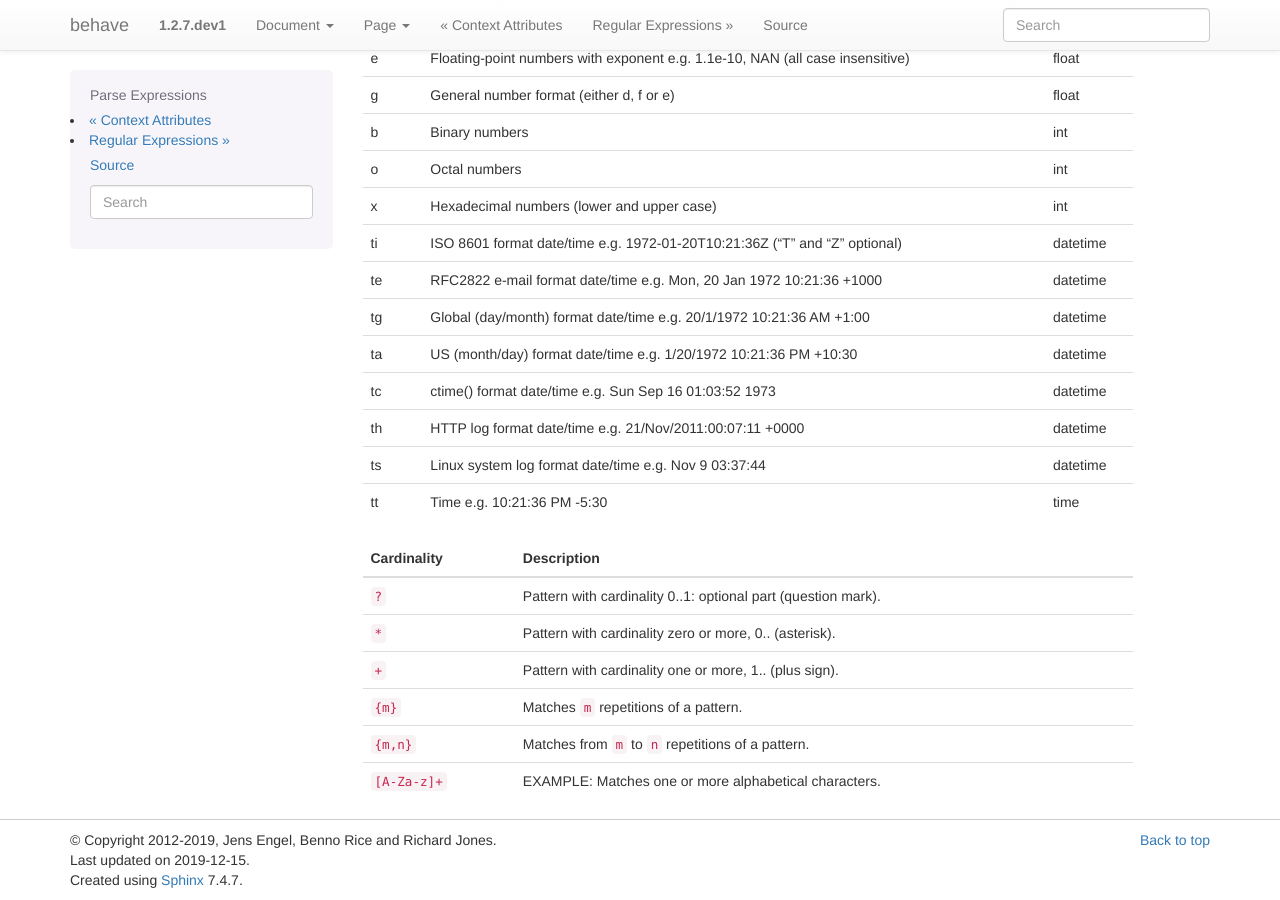
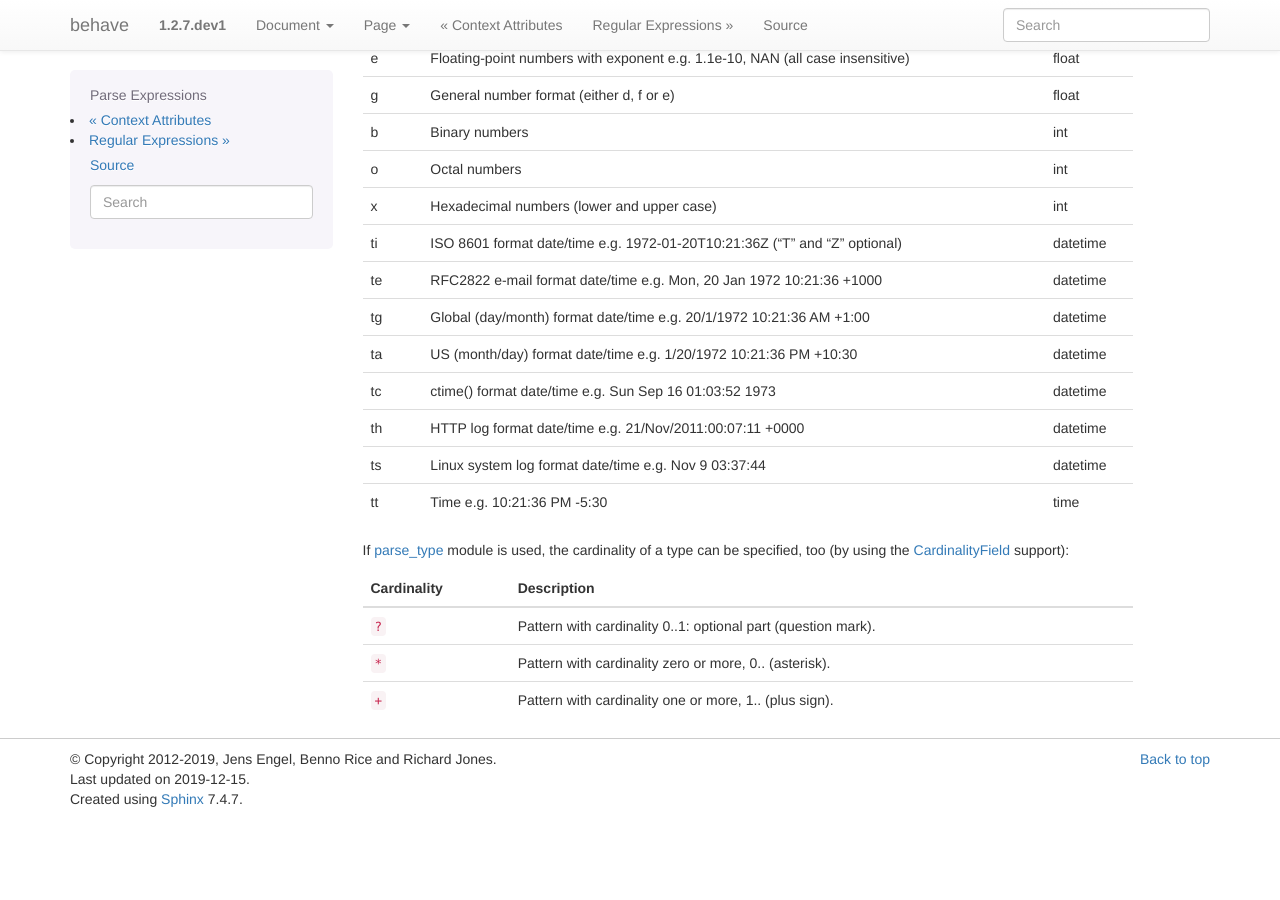
Before and after one commit to zhwei820/behave, a Sphinx documentation site: the page built from docs/parse_expressions.rst, in a window 1280 px wide and 900 px high, scrolled down 834 px. Built offline with Sphinx 7.4.7, drawn with Linux system fonts in a browser that asks for light colours; after the commit the page ends 1653 px from its top, so only the background shows below that.

Commit message:
docs: parse_expression, add links to parse_type module and CardinalityField support.

```diff
--- a/docs/parse_expressions.rst
+++ b/docs/parse_expressions.rst
@@ -65,6 +65,8 @@ tt    Time                                        time
       e.g. 10:21:36 PM -5:30
 ===== =========================================== ========
 
+If `parse_type`_ module is used, the cardinality of a type can be specified, too
+(by using the `CardinalityField`_ support):
 
 =====================  ==============================================================
 Cardinality            Description
@@ -72,14 +74,13 @@ Cardinality            Description
 ``?``                   Pattern with cardinality 0..1: optional part (question mark).
 ``*``                   Pattern with cardinality zero or more, 0.. (asterisk).
 ``+``                   Pattern with cardinality one or more, 1.. (plus sign).
-``{m}``                 Matches ``m`` repetitions of a pattern.
-``{m,n}``               Matches from ``m`` to ``n`` repetitions of a pattern.
-``[A-Za-z]+``           EXAMPLE: Matches one or more alphabetical characters.
 =====================  ==============================================================
 
 
 .. _parse module: https://github.com/r1chardj0n3s/parse
+.. _parse_type: https://github.com/jenisys/parse_type
 .. _string.format: https://docs.python.org/3/library/string.html#format-string-syntax
+.. _CardinalityField: https://github.com/jenisys/parse_type/blob/master/README.rst#extended-parser-with-cardinalityfield-support
 
 .. _re module: https://docs.python.org/3/library/re.html#module-re
 .. _Python regular expressions: https://docs.python.org/3/library/re.html#module-re
```
